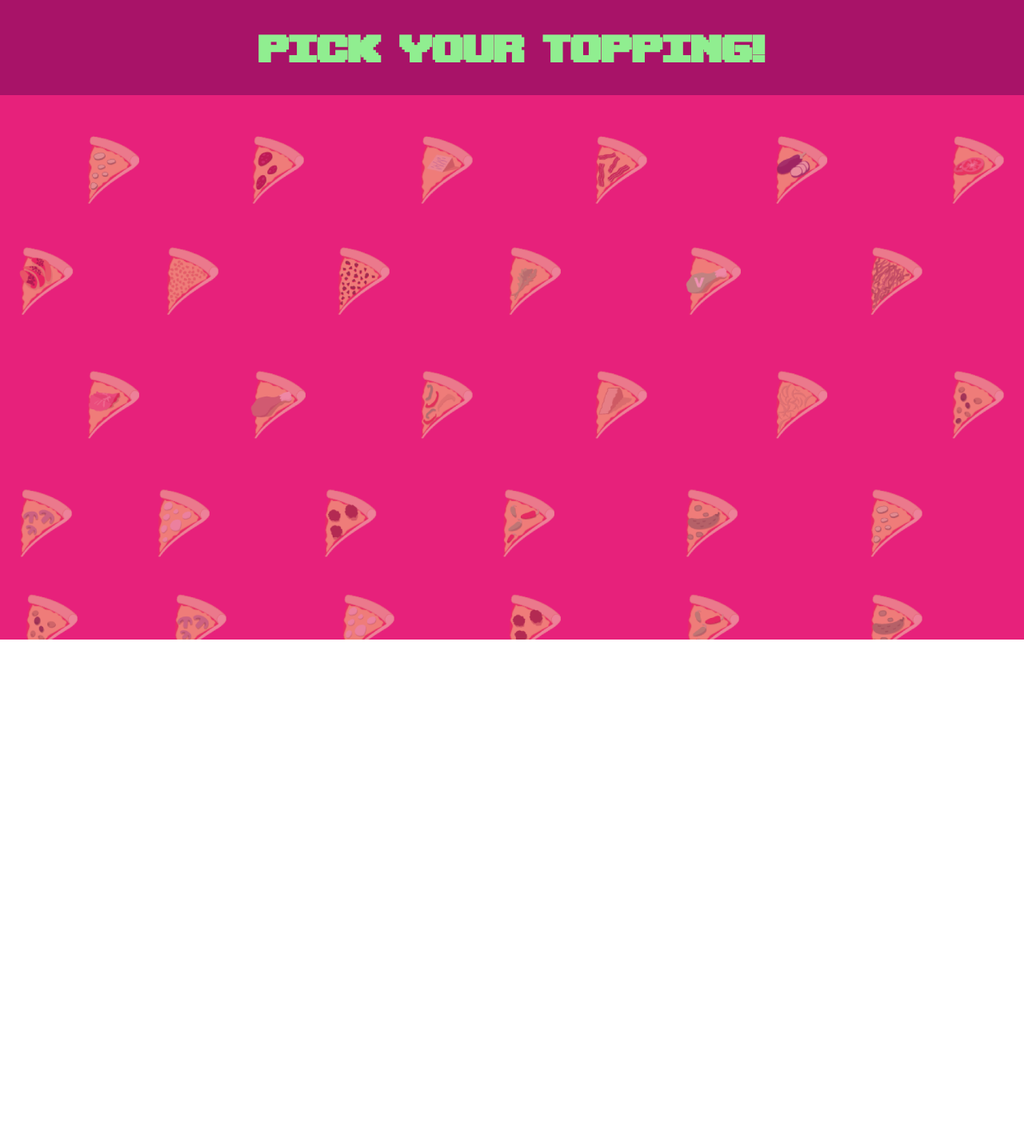
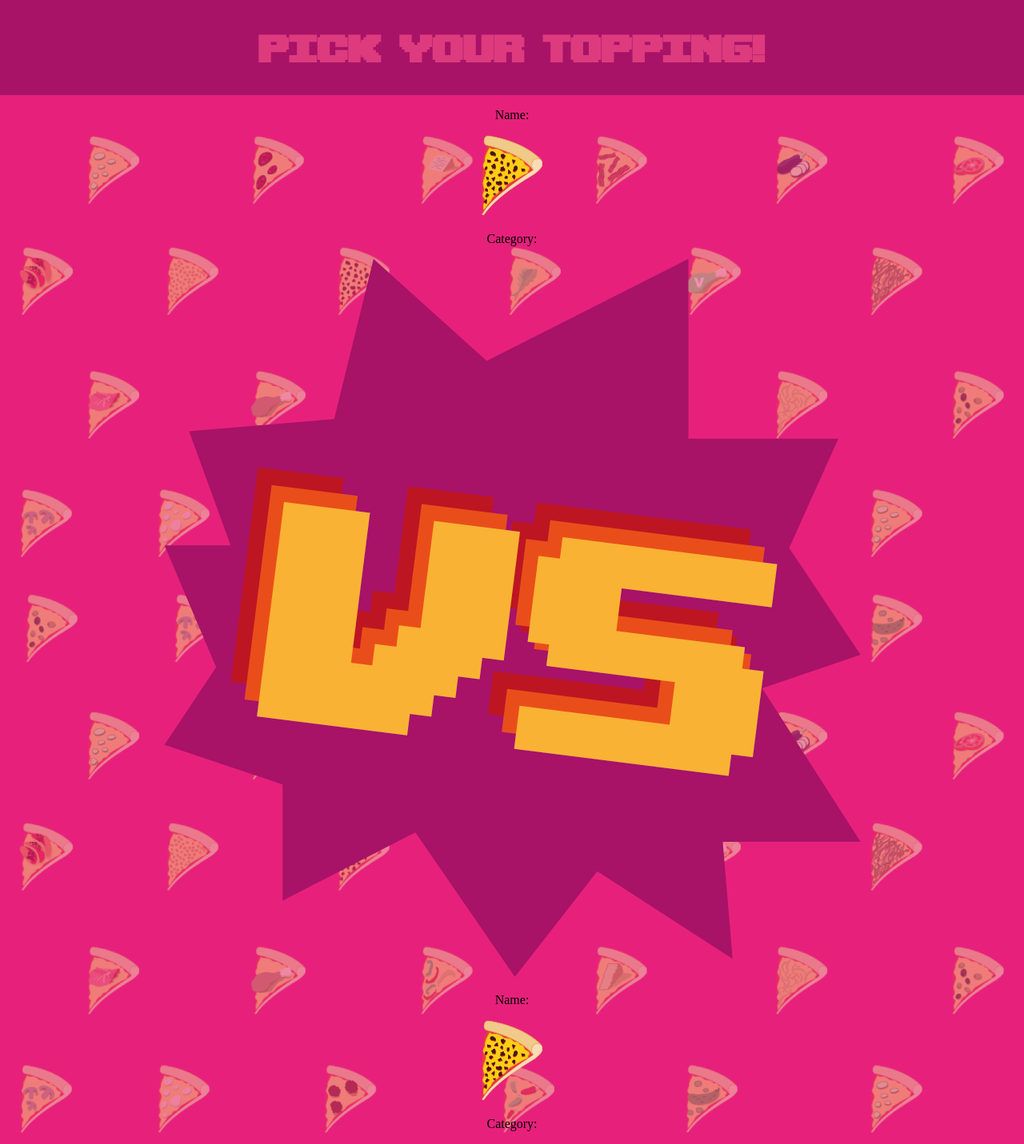
Before and after one commit to iO-Academy/2021-mar-clash-of-the-toppings-fe, a React (Create React App) app: page /clash in a window 1280 px wide. Shown: the whole page at 80% size. Before the commit the page ends 800 px from the top, so only its background shows below. Built offline with nearby package versions, Linux system fonts and the light colour scheme.

Commit message:
all components for clash page

```diff
--- a/src/Components/Clash/ClashBox/ToppingOneOuter/ToppingOneImg/index.js
+++ b/src/Components/Clash/ClashBox/ToppingOneOuter/ToppingOneImg/index.js
@@ -1,5 +1,5 @@
 import React from "react";
-import SpicyBeef from '././Images/spicyBeef.png'
+import SpicyBeef from '../../../../../Images/spicyBeef.png'
 
 class BeefImg extends React.Component {
     render() {
--- a/src/Components/Clash/ClashBox/ToppingOneOuter/index.js
+++ b/src/Components/Clash/ClashBox/ToppingOneOuter/index.js
@@ -1,3 +1,18 @@
 import React from "react";
 import ToppingOneName from "./ToppingOneName";
 import ToppingOneCat from "./ToppingOneCat";
+import BeefImg from "./ToppingOneImg";
+
+class ToppingOneCard extends React.Component {
+    render() {
+        return (
+            <div>
+                <ToppingOneName />
+                <BeefImg />
+                <ToppingOneCat />
+            </div>
+        )
+    }
+}
+
+export default ToppingOneCard
--- a/src/Components/Clash/ClashBox/ToppingTwoOuter/index.js
+++ b/src/Components/Clash/ClashBox/ToppingTwoOuter/index.js
@@ -1,3 +1,18 @@
 import React from "react";
 import ToppingTwoName from "./ToppingTwoName";
 import ToppingTwoCat from "./ToppingTwoCat";
+import BeefImg from "../ToppingOneOuter/ToppingOneImg";
+
+class ToppingTwoCard extends React.Component {
+    render() {
+        return (
+            <div>
+                <ToppingTwoName />
+                <BeefImg />
+                <ToppingTwoCat />
+            </div>
+        )
+    }
+}
+
+export default ToppingTwoCard
--- a/src/Components/Clash/ClashBox/index.js
+++ b/src/Components/Clash/ClashBox/index.js
@@ -1,2 +1,18 @@
 import React from "react";
 import Versus from "./Versus";
+import ToppingOneCard from "./ToppingOneOuter";
+import ToppingTwoCard from "./ToppingTwoOuter";
+
+class ClashBox extends React.Component {
+    render() {
+        return (
+            <div>
+                <ToppingOneCard />
+                <Versus />
+                <ToppingTwoCard />
+            </div>
+        )
+    }
+}
+
+export default ClashBox
--- a/src/Components/Clash/index.js
+++ b/src/Components/Clash/index.js
@@ -1,5 +1,6 @@
 import React, {useState, useEffect} from 'react'
 import ClashTitle from "./ClashTitle";
+import ClashBox from "./ClashBox";
 
 
 // function ToppingsDeck() {
@@ -38,7 +39,7 @@ class Clash extends React.Component {
         return (
             <div>
                 <ClashTitle />
-                {/*<ClashBox />*/}
+                <ClashBox />
             </div>
 
         )
```
